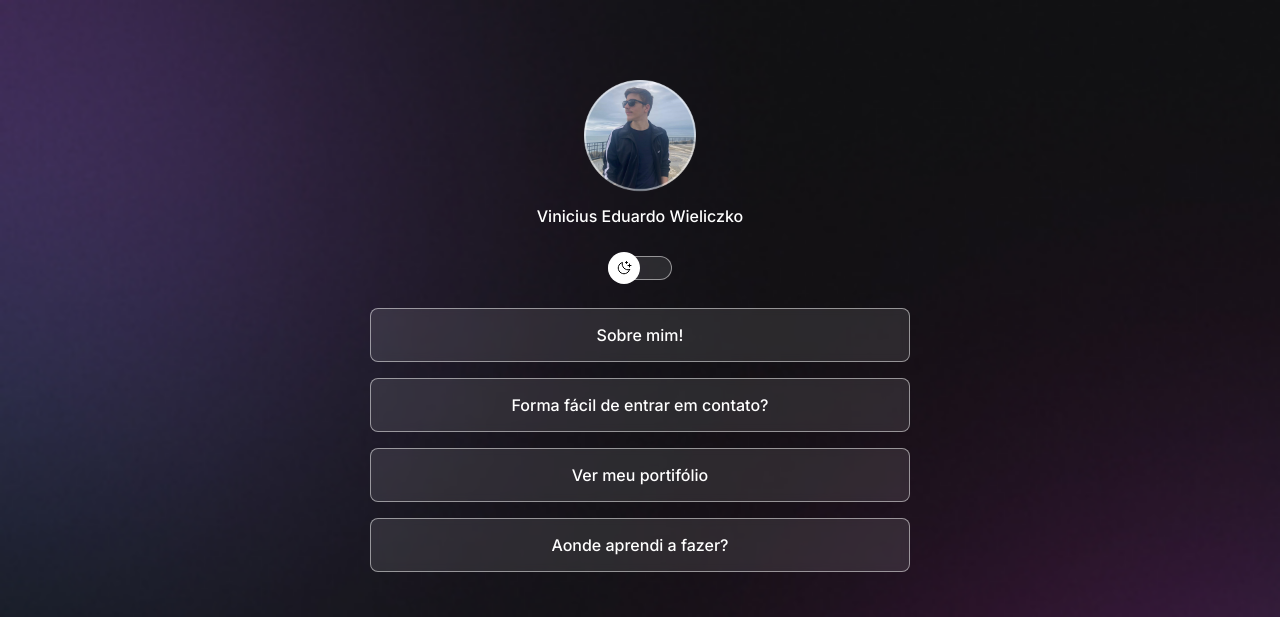
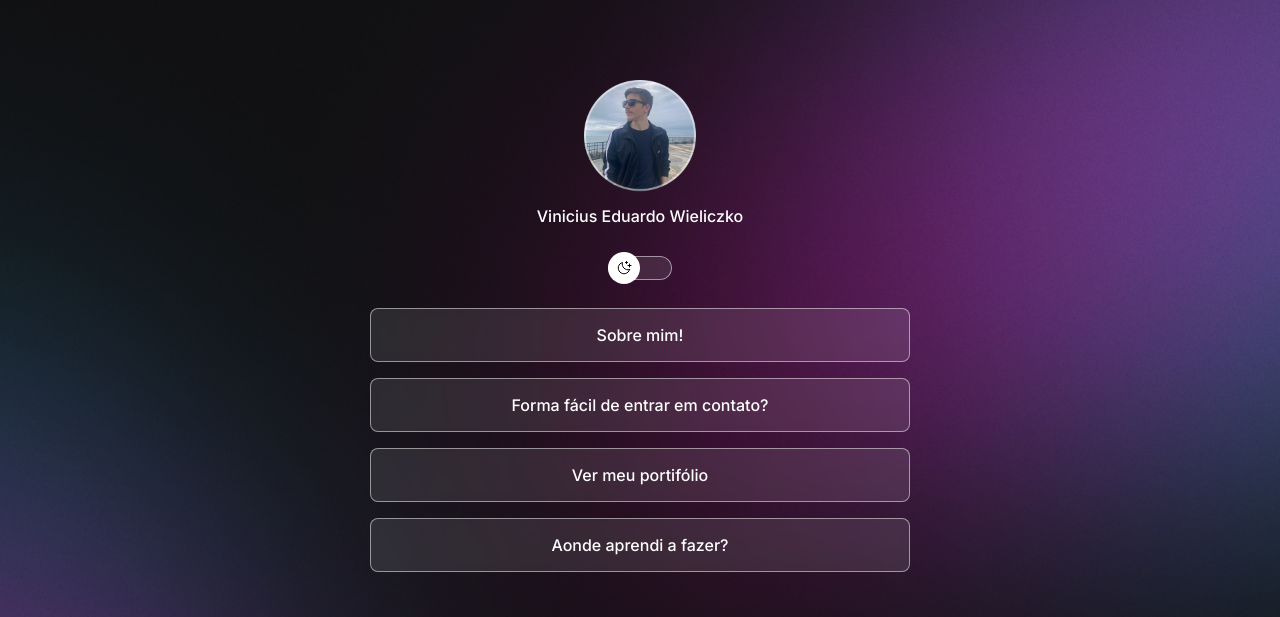
Before and after one commit to Vinicius-Wieliczko/Projeto-discover, a plain HTML site: page index.html in a window 1280 px wide. Shown: the top 617 px of the page. Drawn offline with nearby package versions, Linux system fonts and the light colour scheme.

Commit message:
change background based on media queries

```diff
--- a/style.css
+++ b/style.css
@@ -29,6 +29,7 @@
 body {
   /*background: color image repeat position/size */
   background: var(--bg-url) no-repeat top center/cover;
+  height: 100vh;
 }
 
 body * {
@@ -149,3 +150,13 @@ footer {
   text-align: center;
   font-size: 14px;
 }
+
+/*media queries*/
+@media (min-width: 700px) {
+  :root {
+    --bg-url: url(./assets/bg-desktop.jpg);
+  }
+  .light {
+    --bg-url-light: url(./assets/bg-desktop/light.jpg);
+  }
+}
```
